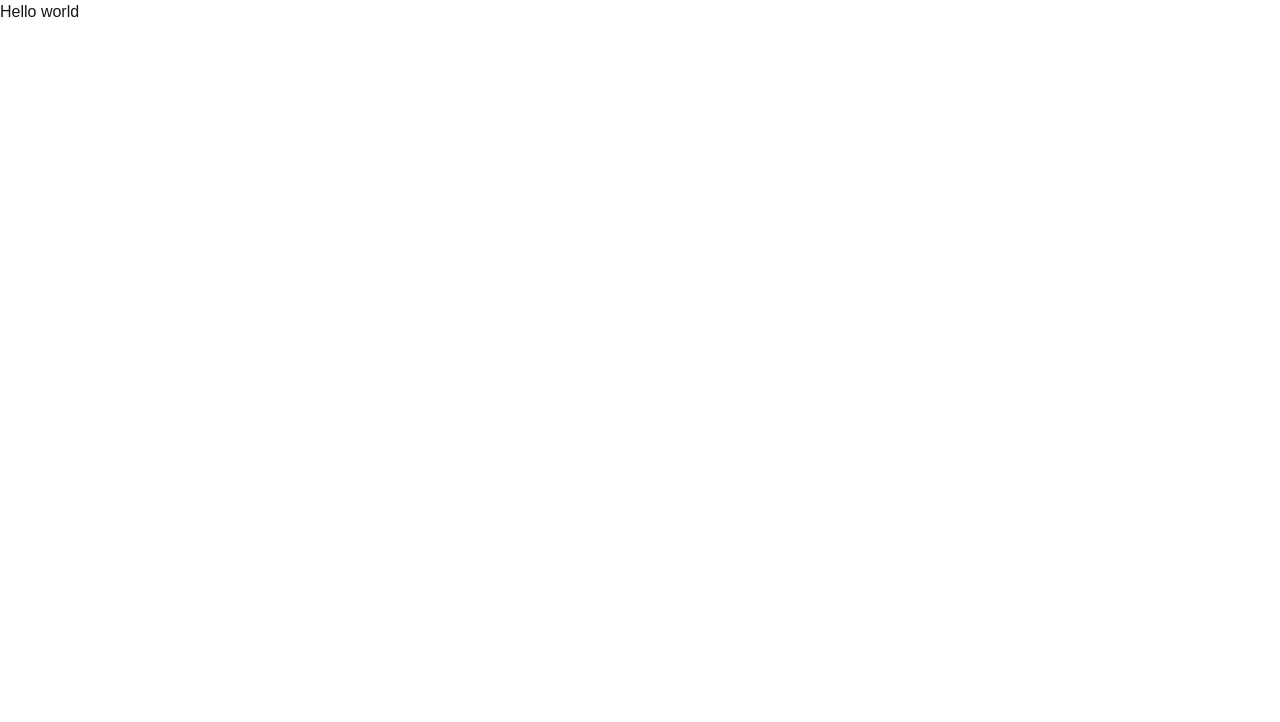
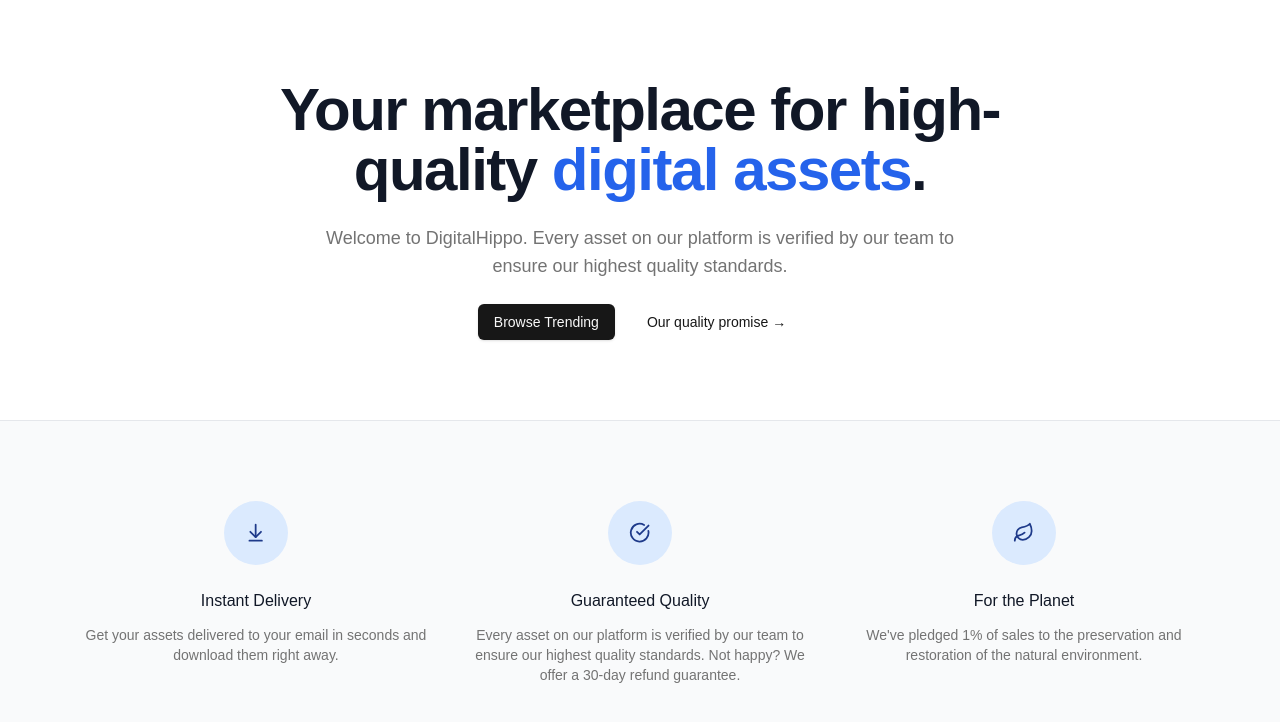
Before and after one commit to OmBharti999/enesca, a Next.js app: page / in a window 1280 px wide. Shown: the top 722 px of the page. Built offline with nearby package versions, Linux system fonts and the light colour scheme.

Commit message:
update homepage

```diff
--- a/app/page.tsx
+++ b/app/page.tsx
@@ -1,8 +1,93 @@
-import Image from "next/image";
+import MaxWidthWrapper from '@/components/MaxWidthWrapper'
+import {
+  Button,
+  buttonVariants,
+} from '@/components/ui/button'
+import {
+  ArrowDownToLine,
+  CheckCircle,
+  Leaf,
+} from 'lucide-react'
+import Link from 'next/link'
+
+const perks = [
+  {
+    name: 'Instant Delivery',
+    Icon: ArrowDownToLine,
+    description:
+      'Get your assets delivered to your email in seconds and download them right away.',
+  },
+  {
+    name: 'Guaranteed Quality',
+    Icon: CheckCircle,
+    description:
+      'Every asset on our platform is verified by our team to ensure our highest quality standards. Not happy? We offer a 30-day refund guarantee.',
+  },
+  {
+    name: 'For the Planet',
+    Icon: Leaf,
+    description:
+      "We've pledged 1% of sales to the preservation and restoration of the natural environment.",
+  },
+]
 
 export default function Home() {
   return (
+    <>
+      <MaxWidthWrapper>
+        <div className='py-20 mx-auto text-center flex flex-col items-center max-w-3xl'>
+          <h1 className='text-4xl font-bold tracking-tight text-gray-900 sm:text-6xl'>
+            Your marketplace for high-quality{' '}
+            <span className='text-blue-600'>
+              digital assets
+            </span>
+            .
+          </h1>
+          <p className='mt-6 text-lg max-w-prose text-muted-foreground'>
+            Welcome to DigitalHippo. Every asset on our
+            platform is verified by our team to ensure our
+            highest quality standards.
+          </p>
+          <div className='flex flex-col sm:flex-row gap-4 mt-6'>
+            <Link
+              href='/products'
+              className={buttonVariants()}>
+              Browse Trending
+            </Link>
+            <Button variant='ghost'>
+              Our quality promise &rarr;
+            </Button>
+          </div>
+        </div>
 
-    <>Hello world</>
-  );
+      </MaxWidthWrapper>
+
+      <section className='border-t border-gray-200 bg-gray-50'>
+        <MaxWidthWrapper className='py-20'>
+          <div className='grid grid-cols-1 gap-y-12 sm:grid-cols-2 sm:gap-x-6 lg:grid-cols-3 lg:gap-x-8 lg:gap-y-0'>
+            {perks.map((perk) => (
+              <div
+                key={perk.name}
+                className='text-center md:flex md:items-start md:text-left lg:block lg:text-center'>
+                <div className='md:flex-shrink-0 flex justify-center'>
+                  <div className='h-16 w-16 flex items-center justify-center rounded-full bg-blue-100 text-blue-900'>
+                    {<perk.Icon className='w-1/3 h-1/3' />}
+                  </div>
+                </div>
+
+                <div className='mt-6 md:ml-4 md:mt-0 lg:ml-0 lg:mt-6'>
+                  <h3 className='text-base font-medium text-gray-900'>
+                    {perk.name}
+                  </h3>
+                  <p className='mt-3 text-sm text-muted-foreground'>
+                    {perk.description}
+                  </p>
+                </div>
+              </div>
+            ))}
+          </div>
+        </MaxWidthWrapper>
+      </section>
+    </>
+  )
 }
```
Also changed, not shown: components/MaxWidthWrapper/index.tsx (renamed from components/ui/MaxWidthWrapper/index.tsx).
